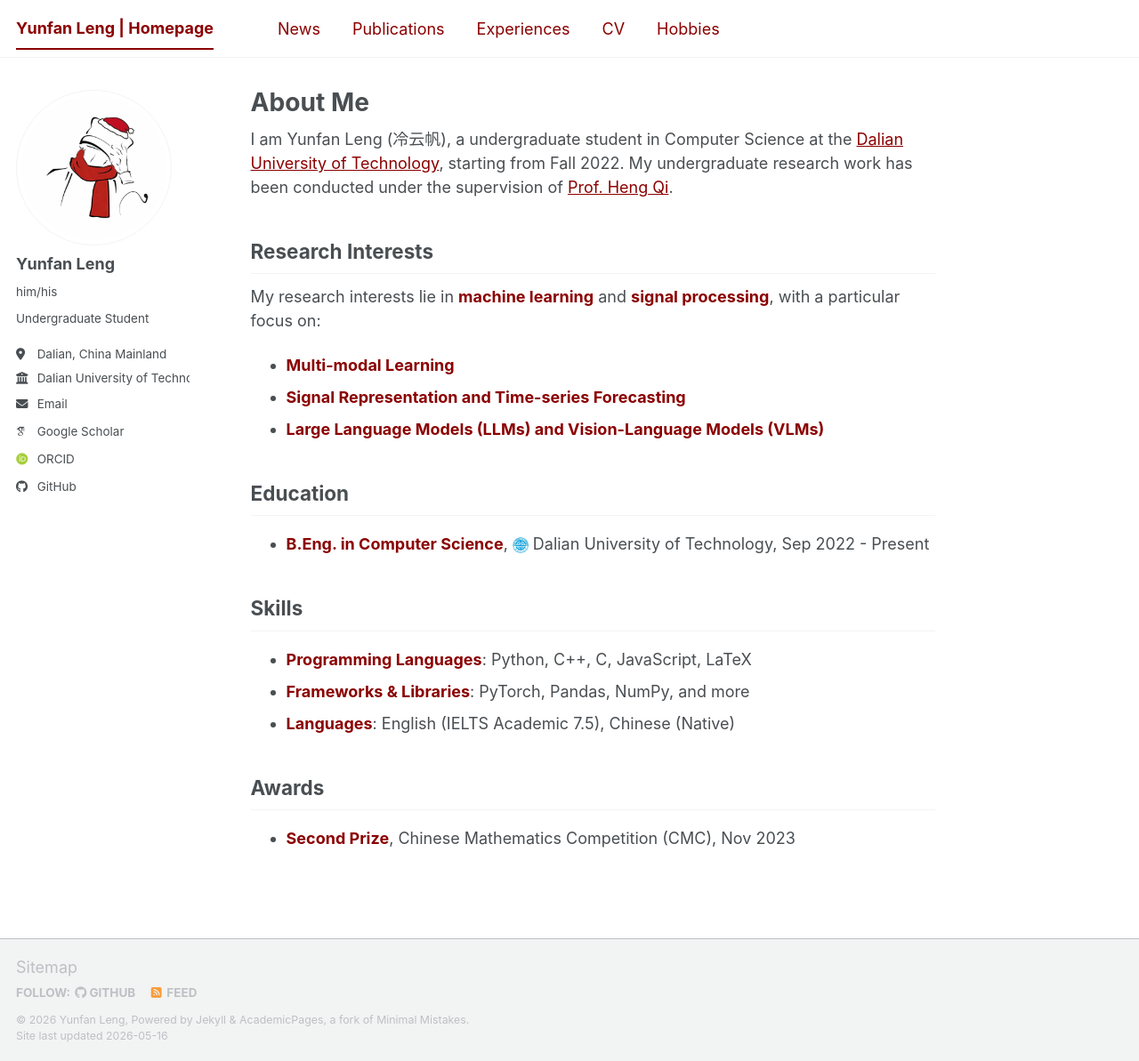
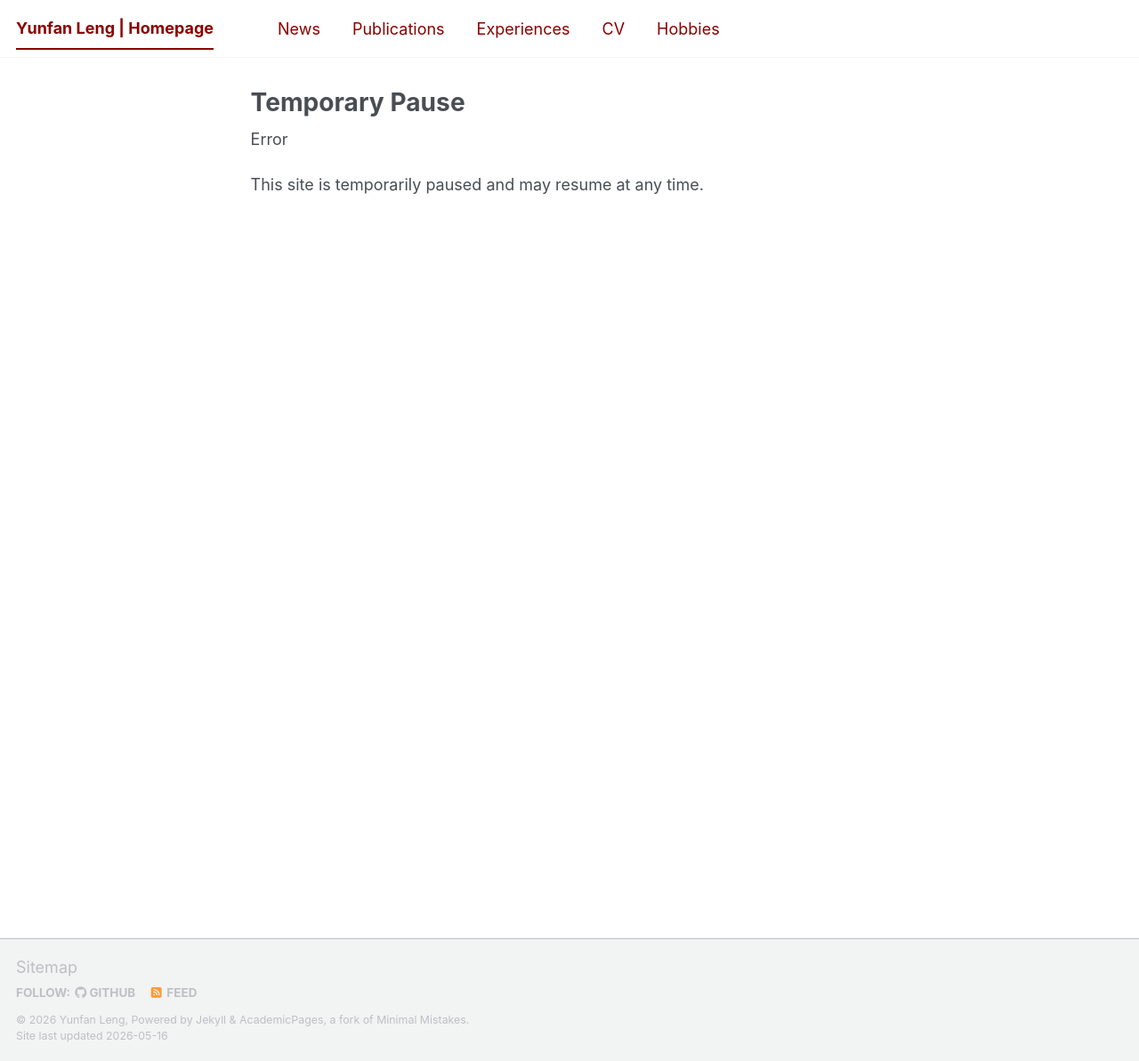
Before and after one commit to WENJIN6666/wenjin6666.github.io, a Jekyll site: the page built from _pages/about.md, in a window 1280 px wide and 1193 px high. Shown: the whole window at 89% size. Built offline with Jekyll 4.4.1, drawn with Linux system fonts in a browser that asks for light colours; some web fonts are replaced; a script bundle is joined from its source files by our own code; library files that are not in the unit come from our copies.

Commit message:
Temporarily pause homepage

```diff
--- a/_pages/about.md
+++ b/_pages/about.md
@@ -1,32 +1,12 @@
 ---
 permalink: /
-title: "About Me"
-author_profile: true
+title: "Temporary Pause"
+author_profile: false
 redirect_from:
   - /about/
   - /about.html
 ---
 
-I am Yunfan Leng (冷云帆), a undergraduate student in Computer Science at the <a href="https://www.dlut.edu.cn/" target="_blank">Dalian University of Technology</a>, starting from Fall 2022. My undergraduate research work has been conducted under the supervision of <a href="https://faculty.dlut.edu.cn/2012015034/zh_CN/index.htm" target="_blank">Prof. Heng Qi</a>.
+Error
 
-## Research Interests
-
-My research interests lie in <strong style="color: #8B0000;">machine learning</strong> and <strong style="color: #8B0000;">signal processing</strong>, with a particular focus on:
-
-- <strong style="color: #8B0000;">Multi-modal Learning</strong>
-- <strong style="color: #8B0000;">Signal Representation and Time-series Forecasting</strong>
-- <strong style="color: #8B0000;">Large Language Models (LLMs) and Vision-Language Models (VLMs)</strong>
-
-## Education
-
-- <strong style="color: #8B0000;">B.Eng. in Computer Science</strong>, <img src="/images/logos/dutlogo.png" alt="DUT" style="height: 1em; vertical-align: middle;"> Dalian University of Technology, Sep 2022 - Present
-
-## Skills
-
-- <strong style="color: #8B0000;">Programming Languages</strong>: Python, C++, C, JavaScript, LaTeX
-- <strong style="color: #8B0000;">Frameworks & Libraries</strong>: PyTorch, Pandas, NumPy, and more
-- <strong style="color: #8B0000;">Languages</strong>: English (IELTS Academic 7.5), Chinese (Native)
-
-## Awards
-
-- <strong style="color: #8B0000;">Second Prize</strong>, Chinese Mathematics Competition (CMC), Nov 2023
+This site is temporarily paused and may resume at any time.
```
